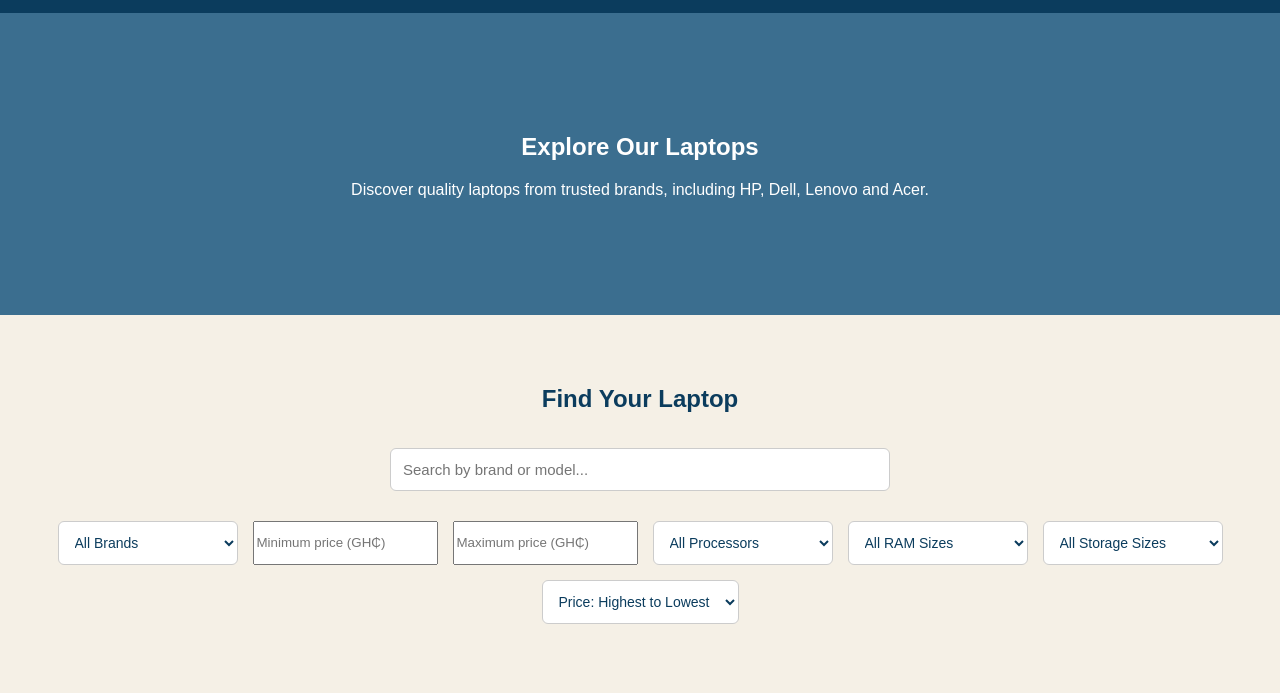
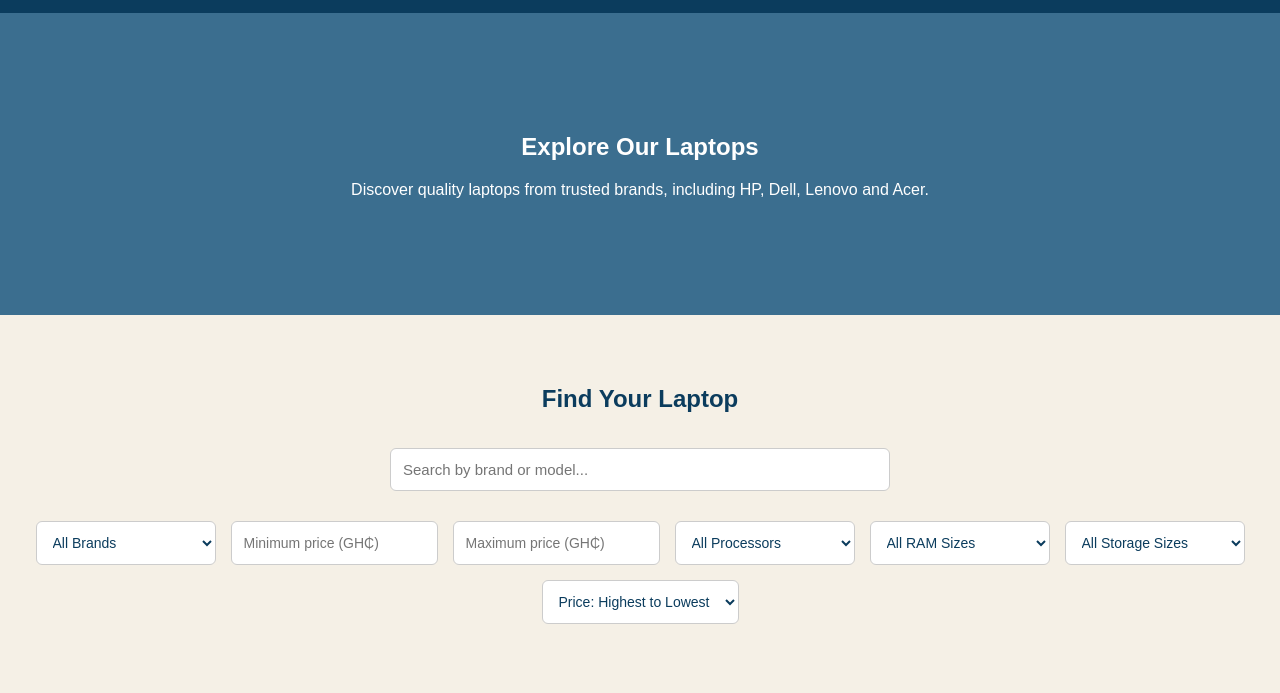
Before and after one commit to up-ack-tech-co/UpAck-Tech-Co-, a plain HTML site: page laptops.html in a window 1280 px wide. Shown: the part 107-800 px from the top of the page. Drawn offline with Linux system fonts and the light colour scheme.

Commit message:
Style laptop price range filters

```diff
--- a/style.css
+++ b/style.css
@@ -162,6 +162,16 @@ header nav ul li a:hover {
   color: var(--navy);
   font-size: 14px;
 }
+.catalogue-filters input {
+  padding: 12px;
+  min-width: 180px;
+  border: 1px solid #ccc;
+  border-radius: 6px;
+  background: white;
+  color: var(--navy);
+  font-size: 14px;
+  box-sizing: border-box;
+}
 
 #catalogue-message {
   width: 100%;
@@ -181,6 +191,10 @@ header nav ul li a:hover {
     width: 90%;
     max-width: 500px;
   }
+    .catalogue-filters input {
+    width: 90%;
+    max-width: 500px;
+  }
 }
 /* Footer */
 footer {
```
